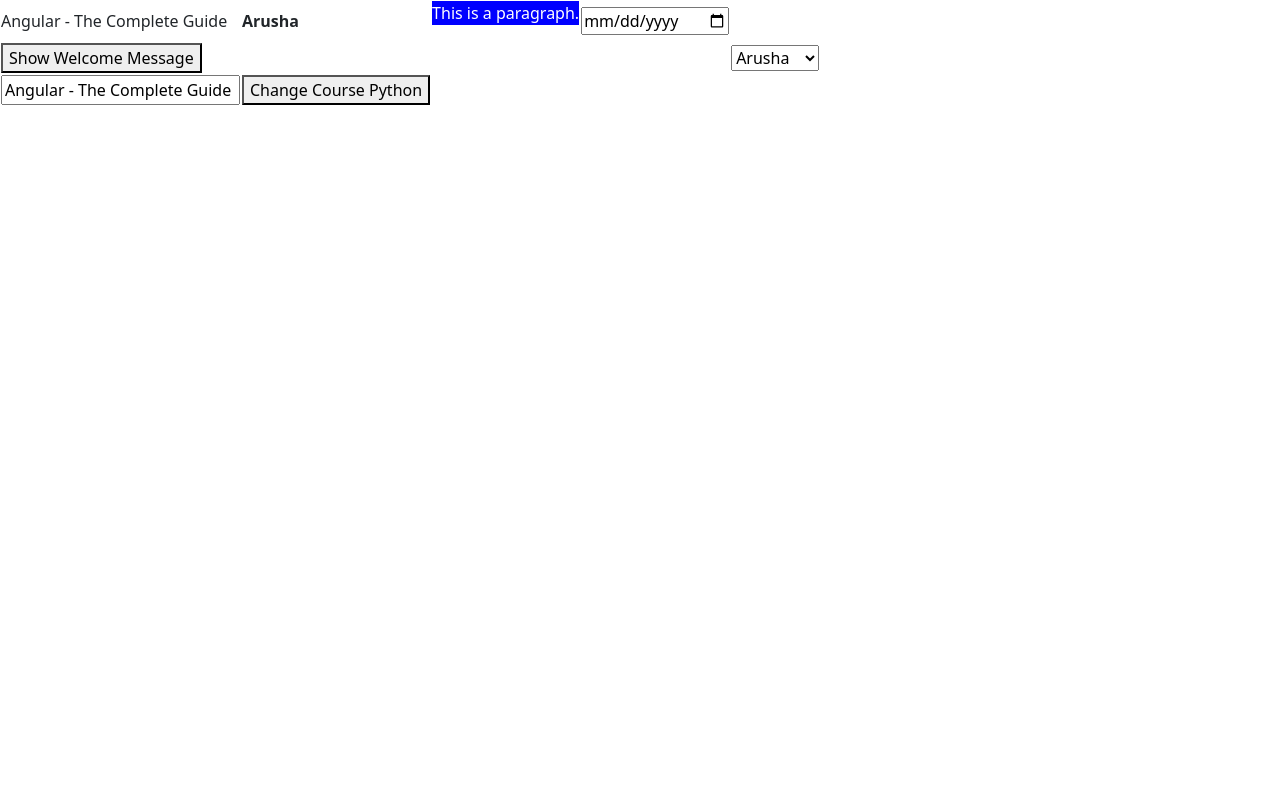
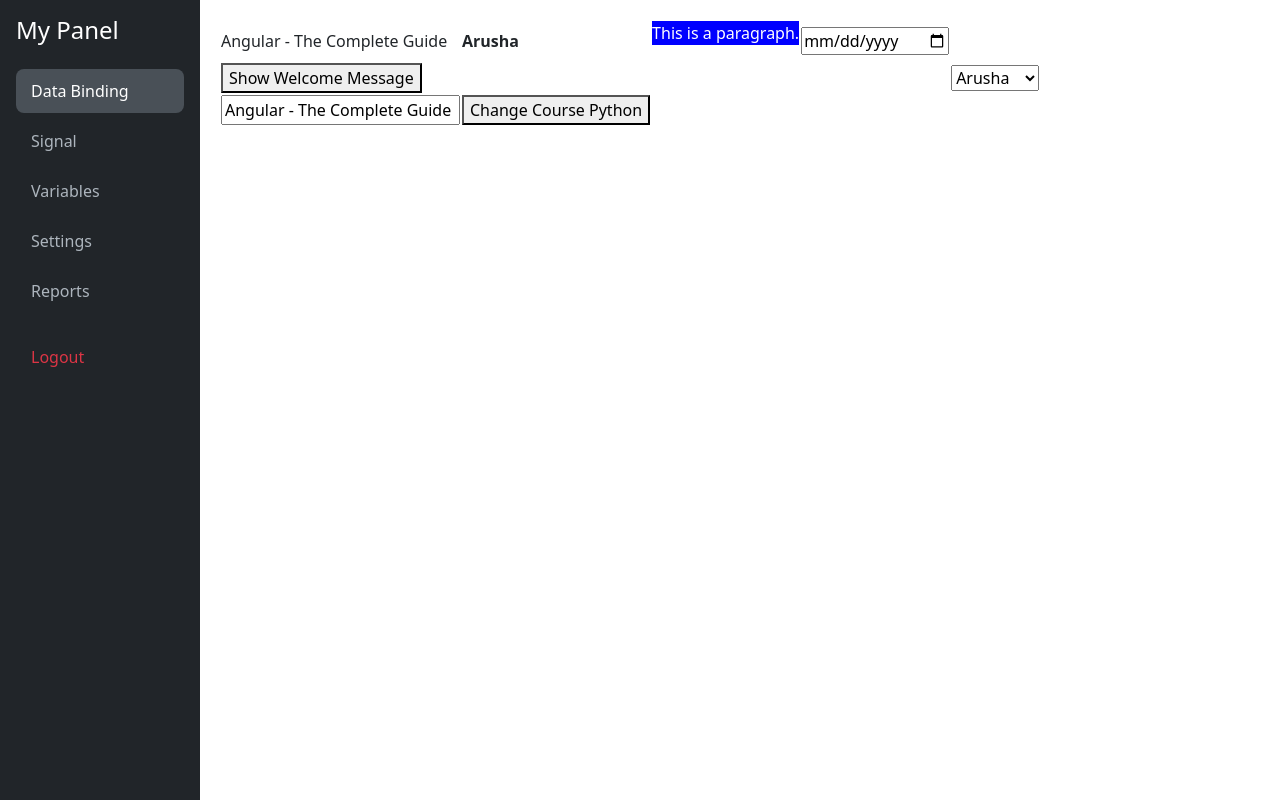
Before and after one commit to Jacobgijah/angular21_tutorial, an Angular app: page /databinding in a window 1280 px wide. Built offline with nearby package versions, Linux system fonts and the light colour scheme.

Commit message:
router set

```diff
--- a/src/app/app.html
+++ b/src/app/app.html
@@ -1 +1,65 @@
-<router-outlet></router-outlet>
+<head>
+  <meta charset="UTF-8" />
+  <meta name="viewport" content="width=device-width, initial-scale=1.0" />
+  <title>Bootstrap 5 Sidebar Navbar</title>
+  <style>
+    body {
+      min-height: 100vh;
+      overflow-x: hidden;
+    }
+
+    .sidebar {
+      width: 250px;
+      min-height: 100vh;
+    }
+
+    .sidebar .nav-link {
+      color: #adb5bd;
+      padding: 10px 15px;
+      border-radius: 8px;
+      margin-bottom: 6px;
+    }
+
+    .sidebar .nav-link:hover,
+    .sidebar .nav-link.active {
+      background-color: #495057;
+      color: #fff;
+    }
+
+    .content {
+      flex-grow: 1;
+      padding: 20px;
+    }
+  </style>
+</head>
+<div class="d-flex">
+  <!-- Sidebar -->
+  <nav class="sidebar bg-dark p-3 vh-100 text-white" style="width: 200px;">
+    <h4 class="text-white mb-4">My Panel</h4>
+    <ul class="nav flex-column">
+      <li class="nav-item">
+        <a routerLink="/databinding" class="nav-link active">Data Binding</a>
+      </li>
+      <li class="nav-item">
+        <a routerLink="/signal" class="nav-link">Signal</a>
+      </li>
+      <li class="nav-item">
+        <a routerLink="/variables" class="nav-link">Variables</a>
+      </li>
+      <li class="nav-item">
+        <a href="#" class="nav-link">Settings</a>
+      </li>
+      <li class="nav-item">
+        <a href="#" class="nav-link">Reports</a>
+      </li>
+      <li class="nav-item mt-3">
+        <a href="#" class="nav-link text-danger">Logout</a>
+      </li>
+    </ul>
+  </nav>
+
+  <!-- Main Content -->
+  <main class="content">
+    <router-outlet></router-outlet>
+  </main>
+</div>
--- a/src/app/app.ts
+++ b/src/app/app.ts
@@ -1,9 +1,9 @@
 import { Component, signal } from '@angular/core';
-import { RouterOutlet } from '@angular/router';
+import { RouterLink, RouterOutlet } from '@angular/router';
 
 @Component({
   selector: 'app-root',
-  imports: [RouterOutlet],
+  imports: [RouterOutlet, RouterLink],
   templateUrl: './app.html',
   styleUrl: './app.css'
 })
--- /dev/null
+++ b/src/app/components/not-found/not-found.html
@@ -0,0 +1 @@
+<p>Page you're looking for doesn't exist.</p>
```
Also changed, not shown: src/app/app.routes.ts (+10 -0 lines), src/app/components/not-found/not-found.ts (added, +9 -0 lines), src/app/components/not-found/not-found.css (added), 1 other file (tests, documents, lock files or other folders).
